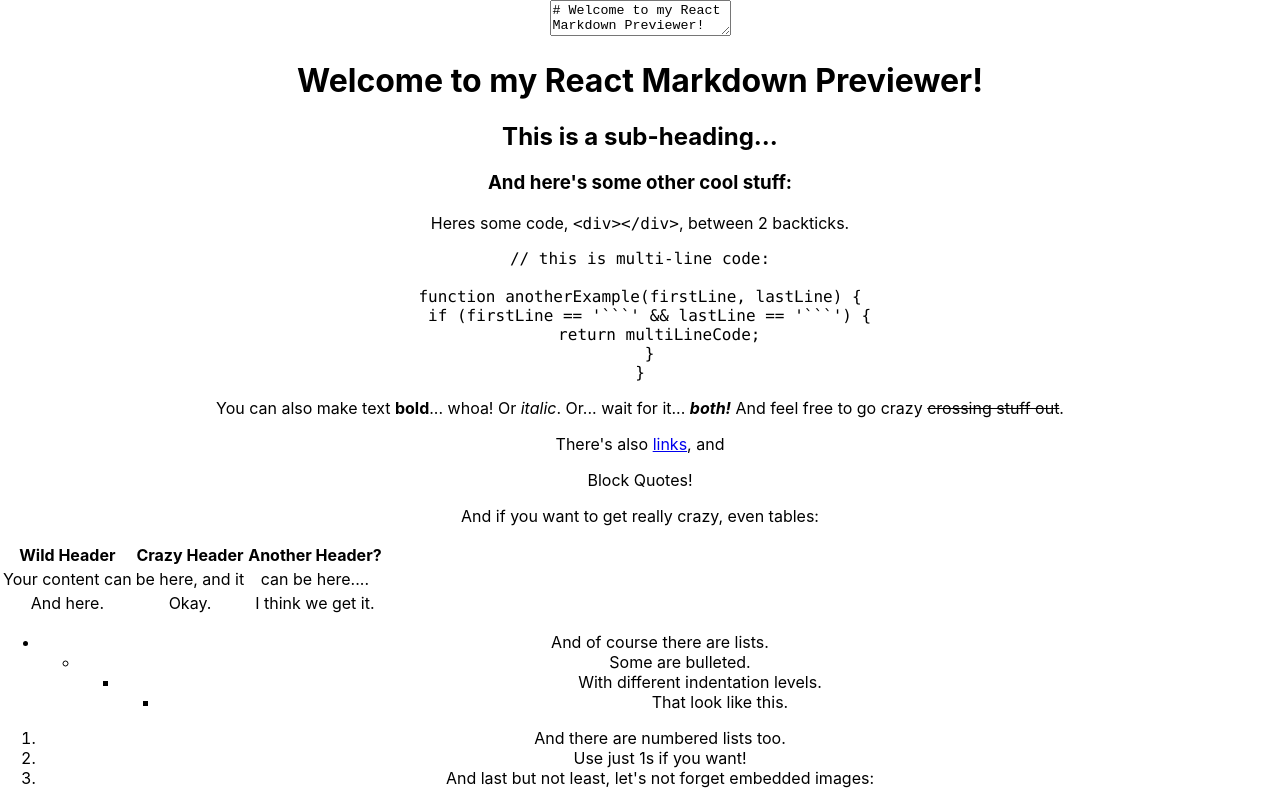
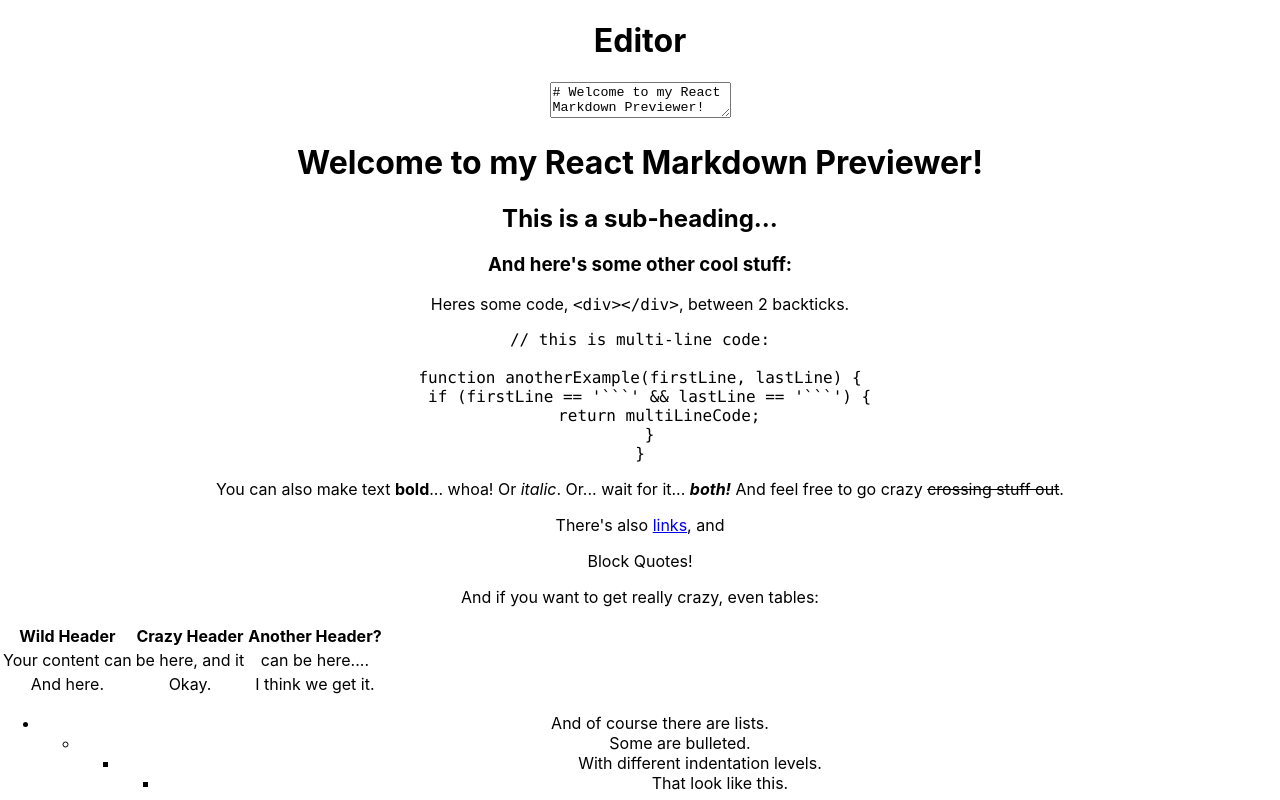
Before and after one commit to Shishwami/MarkdownPreviewer, a React (Create React App) app: page / in a window 1280 px wide. Shown: the top 800 px of the page. Built offline with nearby package versions, Linux system fonts and the light colour scheme; grey boxes are pictures that could not be loaded.

Commit message:
Update Editor.js

```diff
--- a/src/Components/Editor.js
+++ b/src/Components/Editor.js
@@ -1,6 +1,7 @@
-function Editor({updateMarkdown,markdown}) {
+function Editor({ updateMarkdown, markdown }) {
     return (
         <div id="editor-container">
+            <h1>Editor</h1>
             <textarea id="editor" onChange={updateMarkdown} value={markdown}></textarea>
         </div>
     );
```
